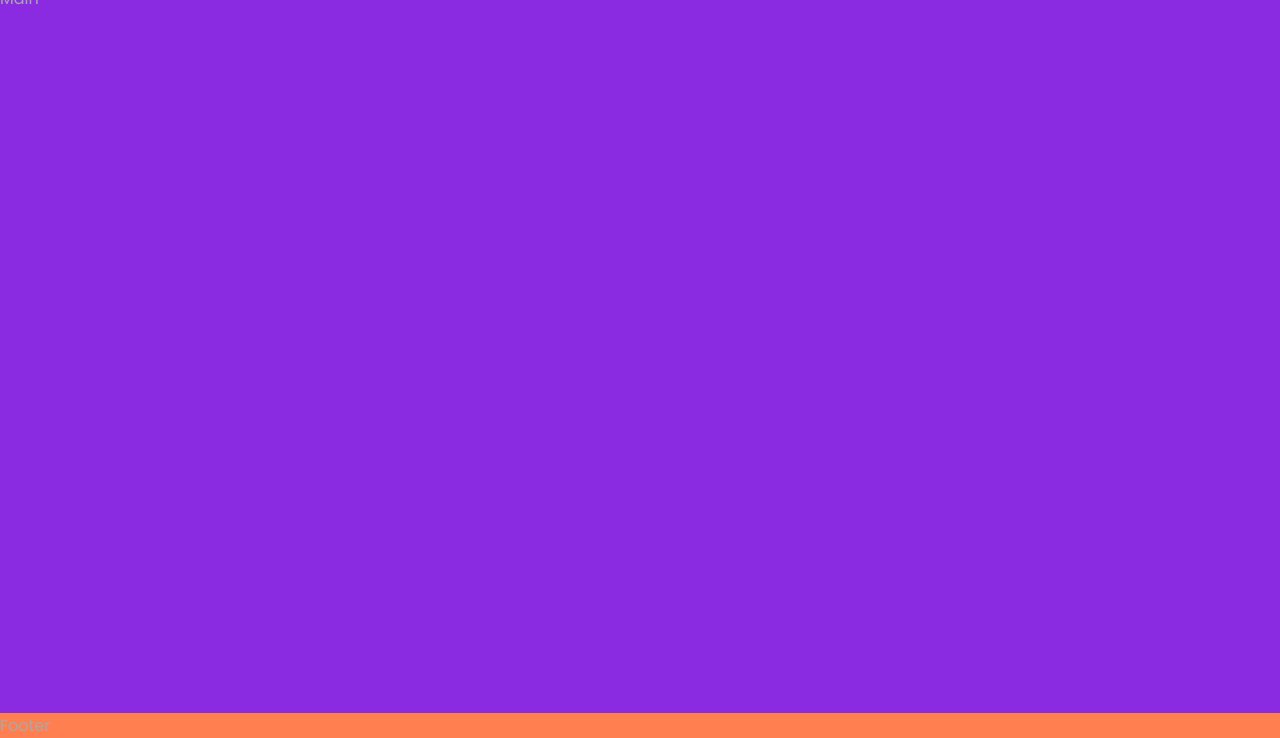
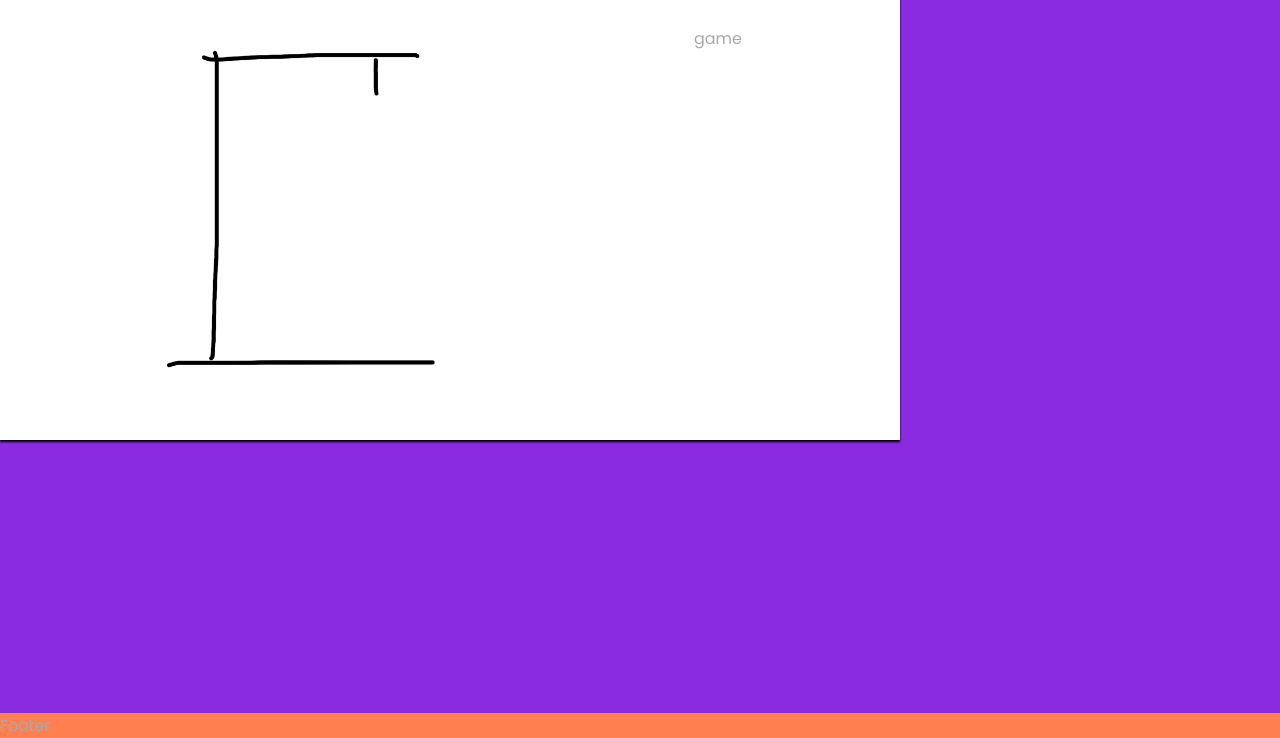
Before and after one commit to miranord/hangMan, a plain HTML site: page index.html in a window 1280 px wide. Shown: the part 62-800 px from the top of the page. Drawn offline with Linux system fonts and the light colour scheme.

Commit message:
Started game box

```diff
--- a/assets/style.css
+++ b/assets/style.css
@@ -30,6 +30,21 @@ main {
     flex: 1 0 auto;
 }
 
+/* Game Box */
+.general-box {
+    display: flex;
+    width: 900px;
+    background-color: white;
+    justify-content: space-around;
+    padding: 40px;
+    box-shadow: 0 2px 2px black;
+}
+
+/* Game image */
+.hangman-box img {
+    max-width: 300px;
+}
+
 /* Footer */
 footer {
     background-color: coral;
--- a/index.html
+++ b/index.html
@@ -19,7 +19,12 @@
     <header>
         <h1>Hangman</h1>
     </header>
-    <main>Main</main>
+    <main>
+        <div class="general-box">
+            <div class="hangman-box"><img src="assets/images/hangman.project/hangman1.jpg" alt="First hangman step"></div>
+            <div class="game-box">game</div>
+        </div>
+    </main>
     <footer>Footer</footer>
 </body>
 </html>
```
Also changed, not shown: assets/images/hangman.project/hangman1.jpg (added), assets/images/hangman.project/hangman2.jpg (added), assets/images/hangman.project/hangman3.jpg (added), assets/images/hangman.project/hangman4.jpg (added), assets/images/hangman.project/hangman5.jpg (added), assets/images/hangman.project/hangman6.jpg (added), assets/images/hangman.project/hangman7.jpg (added), assets/images/hangman.project/hangman8.jpg (added).
